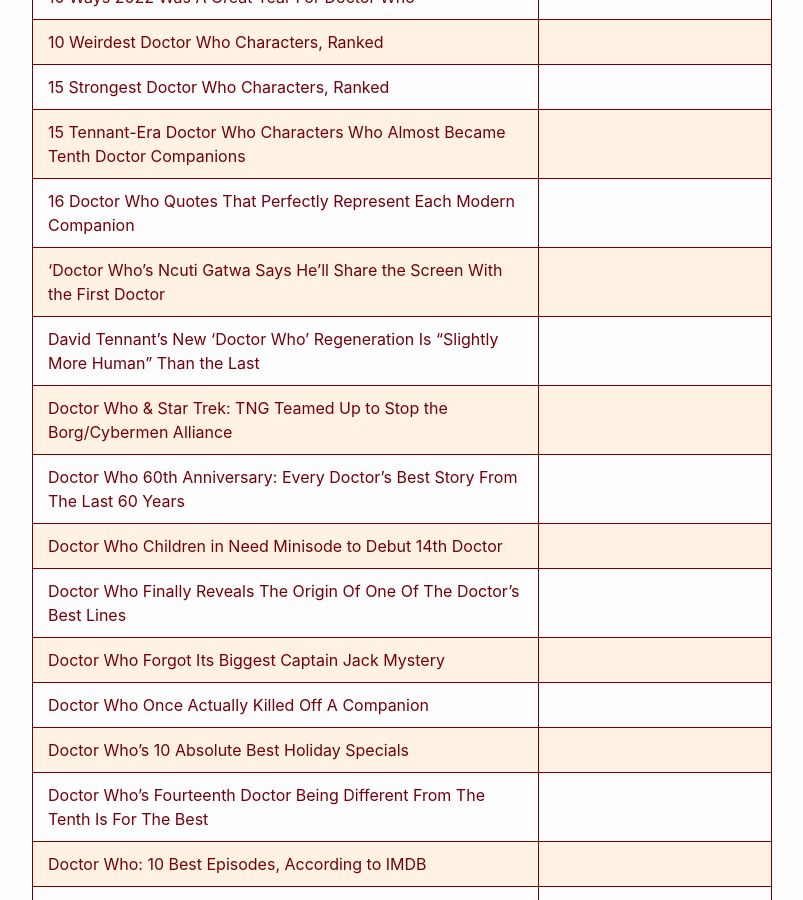
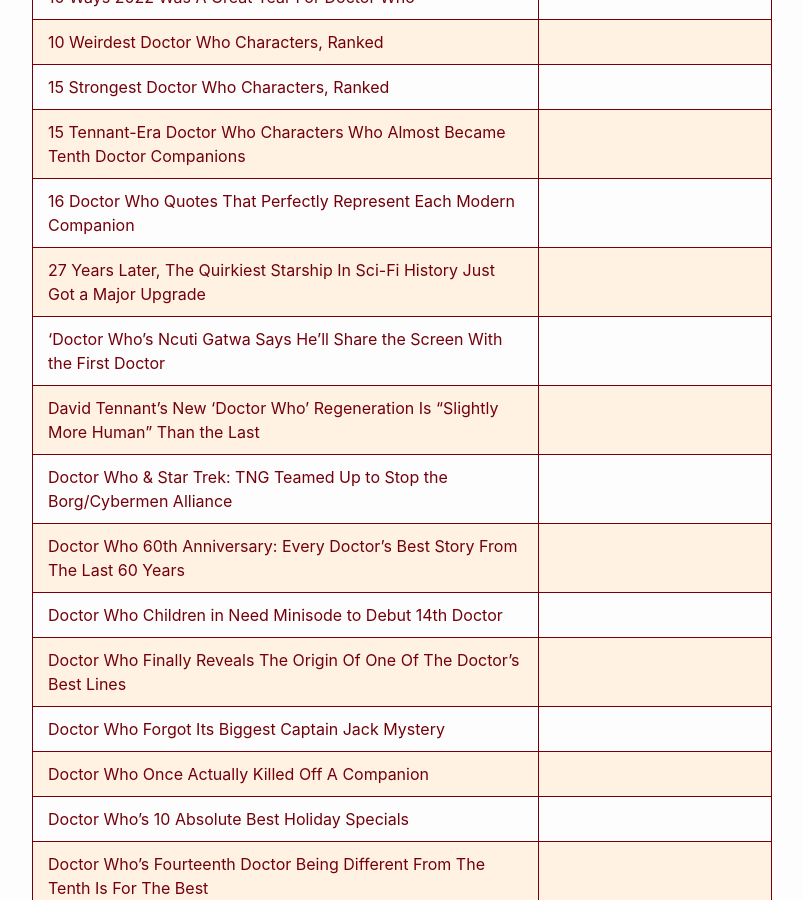
Before and after one commit to RalphHightower/RalphHightower, a Jekyll site: the page built from ScienceFiction/DoctorWho.md, in a window 1280 px wide and 900 px high, scrolled down 6420 px. Shown: the whole window, without its empty margins (238-1041 px from the left). Built offline with Jekyll 4.4.1, drawn with Linux system fonts in a browser that asks for light colours; our own code applies the rules of GitHub Pages for plain Markdown files.

Commit message:
[docs](doc): DoctorWho(Tardis)

```diff
--- a/ScienceFiction/DoctorWho.md
+++ b/ScienceFiction/DoctorWho.md
@@ -82,6 +82,7 @@
 | [15 Strongest Doctor Who Characters, Ranked](https://www.cbr.com/doctor-who-strongest-characters-ranked/ ) |
 | [15 Tennant-Era Doctor Who Characters Who Almost Became Tenth Doctor Companions](https://screenrant.com/doctor-who-companions-tennant-almost-happen/ ) |
 | [16 Doctor Who Quotes That Perfectly Represent Each Modern Companion](https://screenrant.com/doctor-who-modern-companions-quotes-best-represent/ ) |
+| [27 Years Later, The Quirkiest Starship In Sci-Fi History Just Got a Major Upgrade](https://www.inverse.com/entertainment/doctor-who-new-tardis-the-star-beast-1996 ) |
 | ['Doctor Who's Ncuti Gatwa Says He'll Share the Screen With the First Doctor](https://collider.com/doctor-who-ncuti-gatwa-first-doctor-comments/ ) |
 | [David Tennant’s New ‘Doctor Who’ Regeneration Is “Slightly More Human” Than the Last](https://collider.com/doctor-who-fourteen-ten-russell-t-davies-comments/ ) |
 | [Doctor Who & Star Trek: TNG Teamed Up to Stop the Borg/Cybermen Alliance](https://www.cbr.com/star-trek-the-next-generation-doctor-who-crossover/ ) |
```
